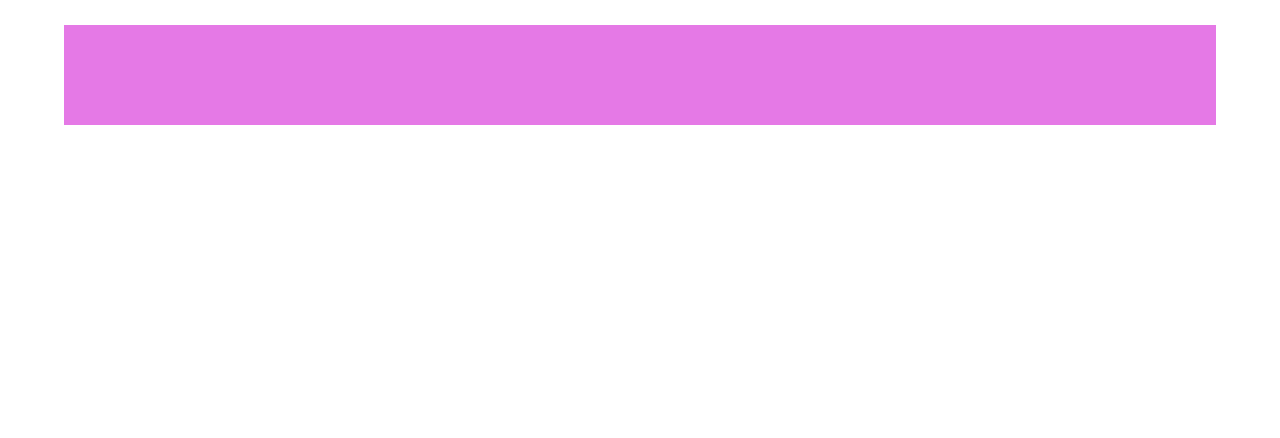
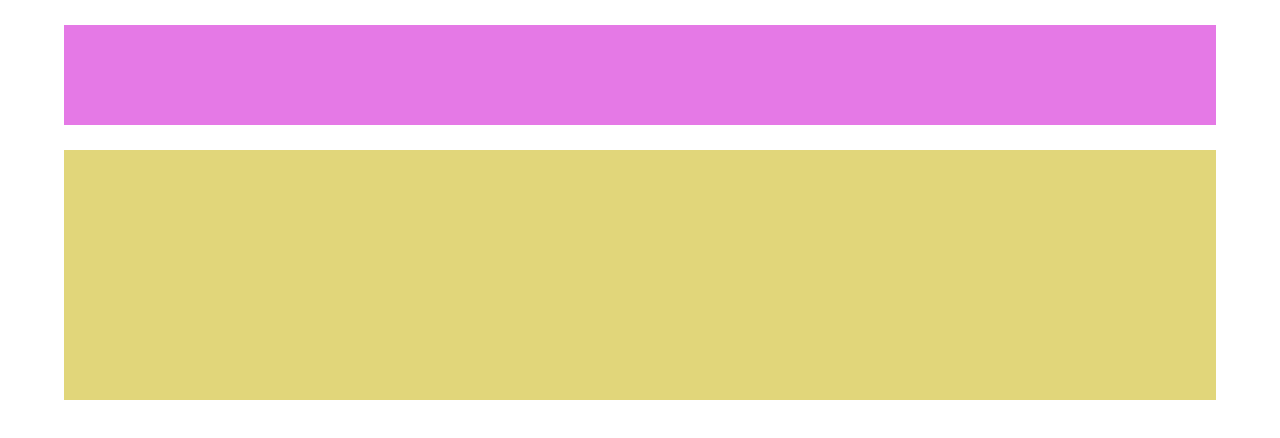
Before and after one commit to Andrea-Gori/htmlcss-struttura-wp, a plain HTML site: page index.html in a window 1280 px wide. Drawn offline with Linux system fonts and the light colour scheme.

Commit message:
Prima sezione del Main

```diff
--- a/assets/css/master.css
+++ b/assets/css/master.css
@@ -14,15 +14,17 @@ header {
   height: 100px;
 }
 
+[class^="col-"] {
+  float: left;
+}
+
+/* Attibute row */
 .row:after {
   content: "";
   clear: both;
   display: table;
 }
 
-[class^="col-"] {
-  float: left;
-}
 
 /* Backgrounds */
 .bg-pink {
@@ -30,6 +32,10 @@ header {
   height: 100px;
 }
 
+.bg-yellow{
+  background-color: rgb(225, 214, 122);
+  height: 250px;
+}
 /* Cell's widths */
 .col-100 {
   width: 100%;
--- a/index.html
+++ b/index.html
@@ -16,7 +16,17 @@
     </header>
     <!-- Corpo centrale della pagina -->
     <main class="container">
+      <section>
+        <div class="row">
+          <div class="col-100 bg-yellow">
 
+          </div>
+        </div>
+      </section>
+
+      <section>
+
+      </section>
     </main>
     <!-- Finale -->
     <footer class="container">
```
